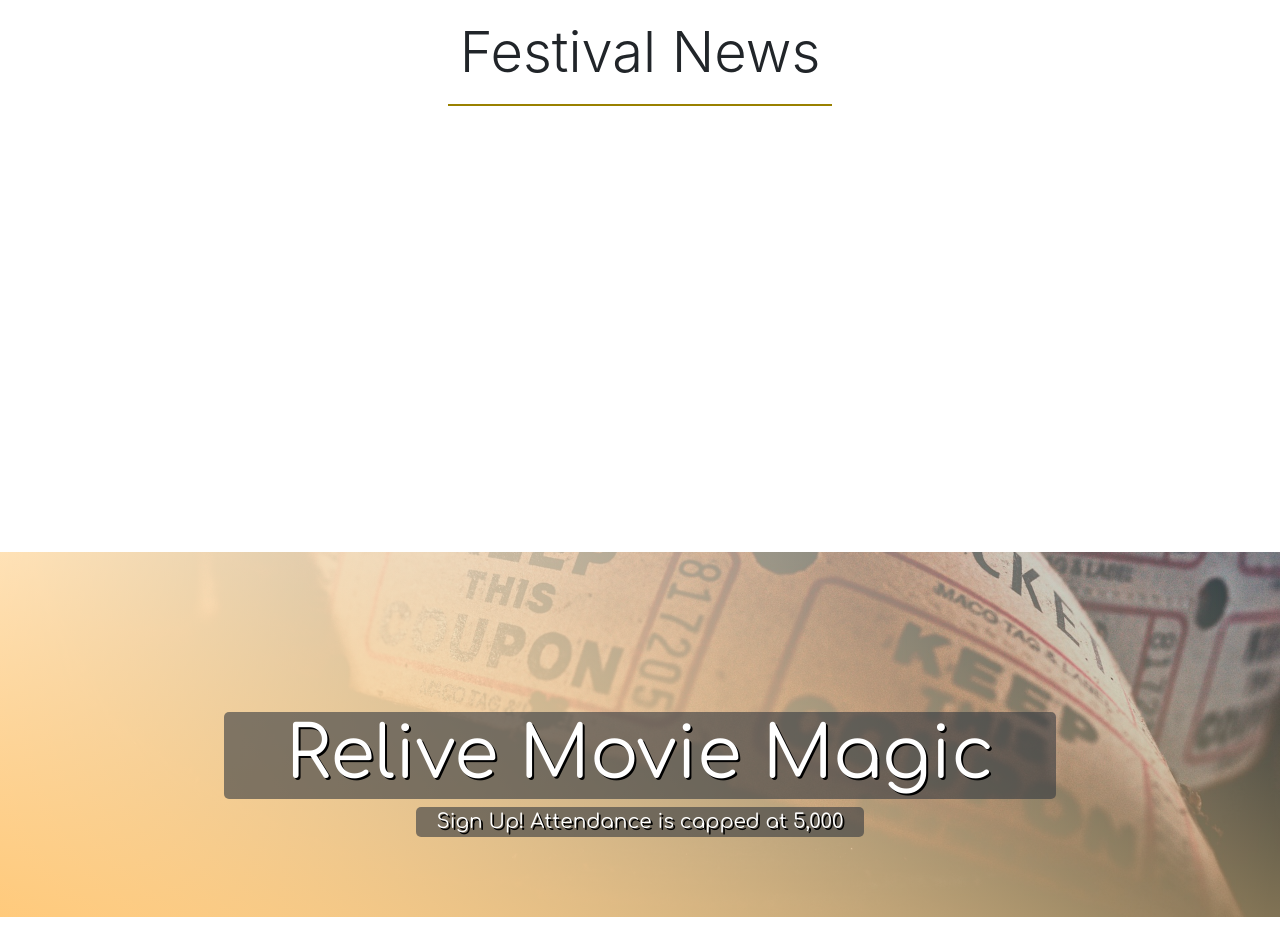
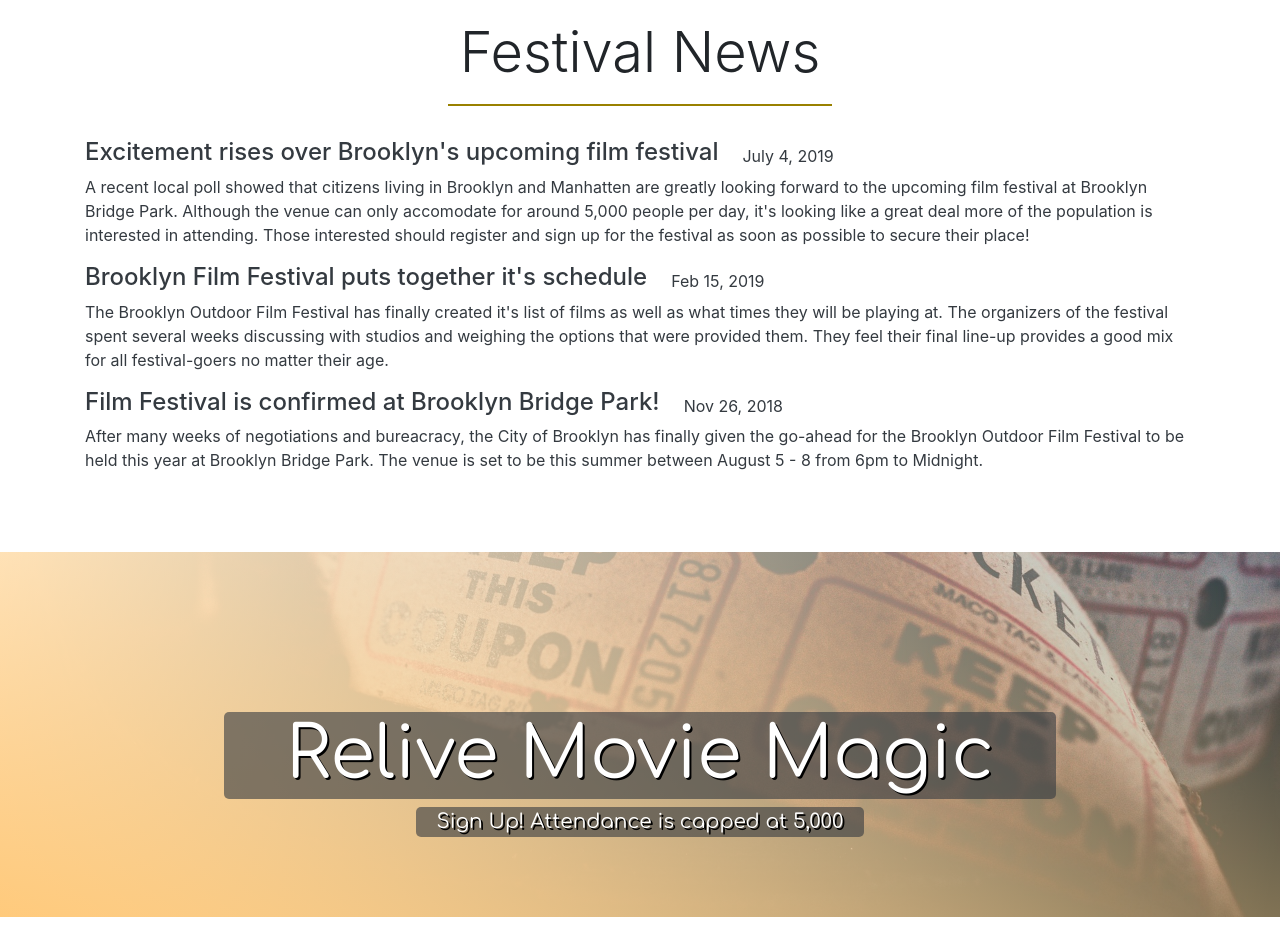
Before and after one commit to NicoleA505/Project-3-Code, a plain HTML site: page index.html in a window 1280 px wide. Shown: the part 2660-3595 px from the top of the page. Drawn offline with nearby package versions, Linux system fonts and the light colour scheme.

Commit message:
Changed link color

```diff
--- a/css/style.css
+++ b/css/style.css
@@ -173,6 +173,16 @@
   color: #fff;
 }
 
+.links-decoration-news {
+  text-decoration: none;
+  color: #343a40;
+}
+
+.links-decoration-news:hover {
+  color: #998100;
+  text-decoration: none;
+}
+
 .links-decoration:hover {
   color: #998100;
   text-decoration: none;
--- a/filmfestival2.HTML
+++ b/index.html
@@ -189,7 +189,7 @@
         <div class="row">
           <div class="col">
             <article>
-              <a class="links-decoration" href="#">
+              <a class="links-decoration-news" href="#">
                 <div class="d-flex align-items-center">
                   <h4 class="mr-4">Excitement rises over Brooklyn's upcoming film festival</h4>
                   <span>July 4, 2019</span>
@@ -200,7 +200,7 @@
               </a>
             </article>
             <article>
-              <a class="links-decoration" href="#">
+              <a class="links-decoration-news" href="#">
                 <div class="d-flex align-items-center">
                   <h4 class="mr-4">Brooklyn Film Festival puts together it's schedule</h4>
                   <span>Feb 15, 2019</span>
@@ -211,7 +211,7 @@
               </a>
             </article>
             <article>
-              <a class="links-decoration" href="#">
+              <a class="links-decoration-news" href="#">
                 <div class="d-flex align-items-center">
                   <h4 class="mr-4">Film Festival is confirmed at Brooklyn Bridge Park!</h4>
                   <span>Nov 26, 2018</span>
```
